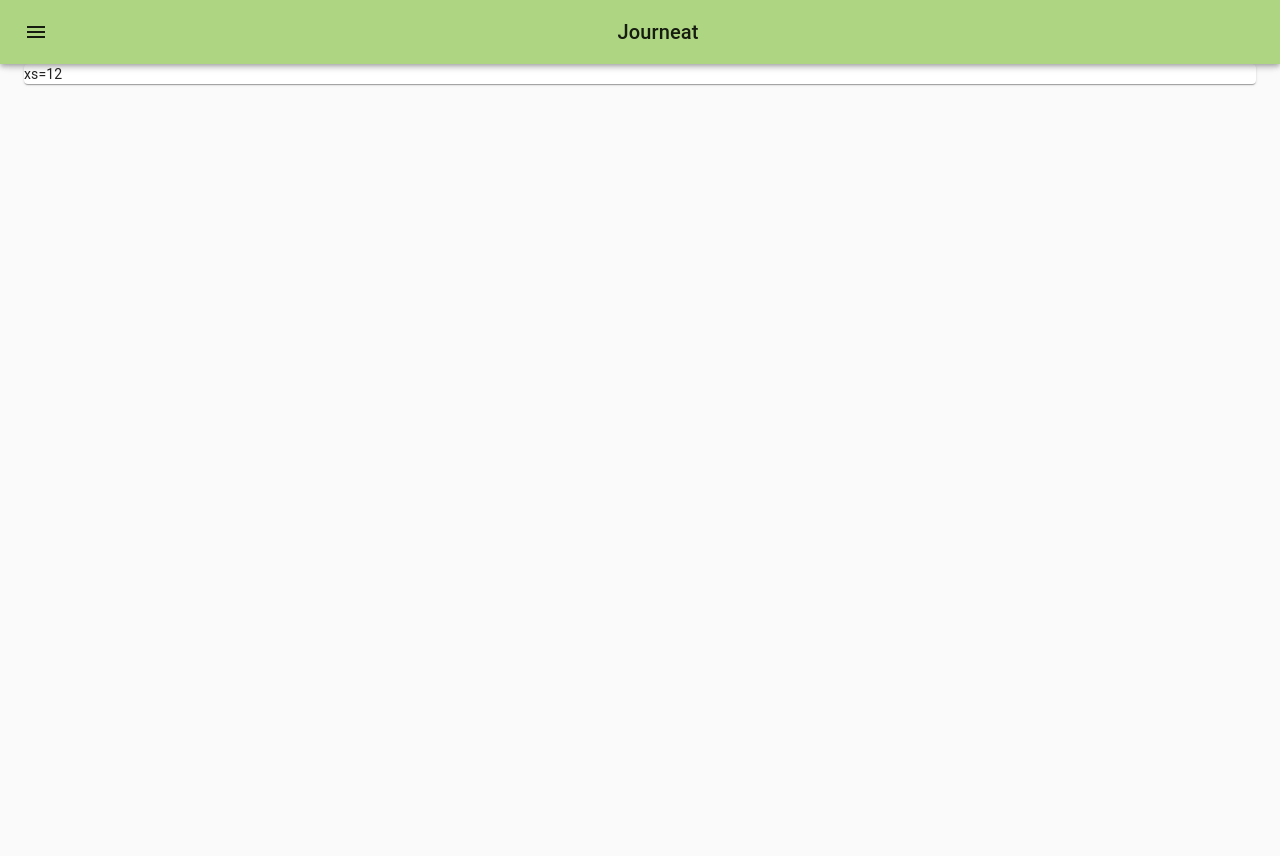
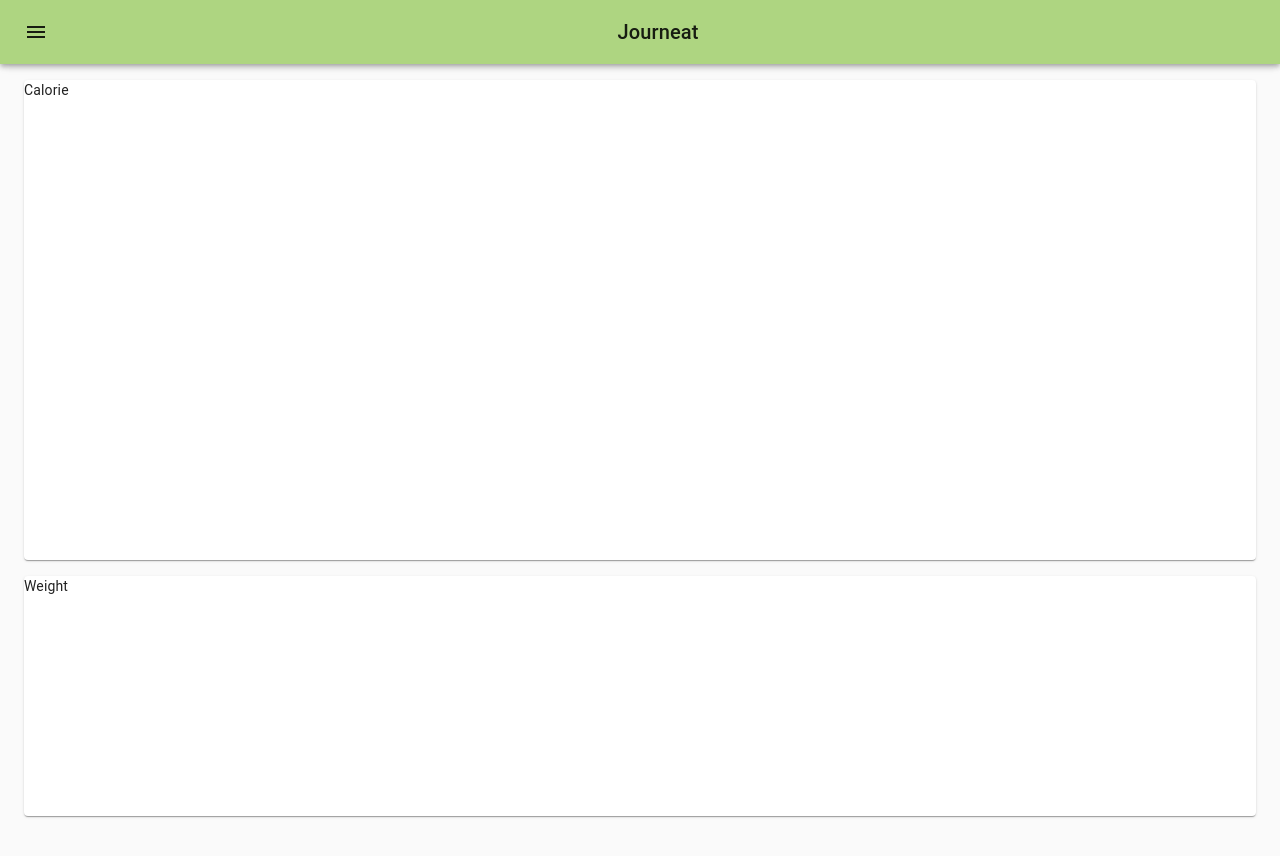
Before and after one commit to alngo/Journeat, a React (Create React App) app: page / in a window 1280 px wide. Shown: the top 856 px of the page. Before the commit the page ends 800 px from the top, so only its background shows below. Built offline with nearby package versions, Linux system fonts and the light colour scheme.

Commit message:
feat(ui): add 2 chart box.

```diff
--- a/src/components/AppBar/AppBar.tsx
+++ b/src/components/AppBar/AppBar.tsx
@@ -1,11 +1,11 @@
-import React from "react"
-import MaterialAppBar from '@material-ui/core/AppBar';
-import useScrollTrigger from '@material-ui/core/useScrollTrigger';
-import Toolbar from '@material-ui/core/Toolbar';
-import Typography from '@material-ui/core/Typography';
-import IconButton from '@material-ui/core/IconButton';
-import MenuIcon from '@material-ui/icons/Menu';
-import Slide from '@material-ui/core/Slide';
+import React from "react";
+import MaterialAppBar from "@material-ui/core/AppBar";
+import useScrollTrigger from "@material-ui/core/useScrollTrigger";
+import Toolbar from "@material-ui/core/Toolbar";
+import Typography from "@material-ui/core/Typography";
+import IconButton from "@material-ui/core/IconButton";
+import MenuIcon from "@material-ui/icons/Menu";
+import Slide from "@material-ui/core/Slide";
 
 interface Props {
   window?: () => Window;
@@ -19,23 +19,31 @@
 
 const HideOnScroll = (props: Props) => {
   const { children, window } = props;
-  const trigger = useScrollTrigger({ target: window ? window() : undefined });
+  const trigger = useScrollTrigger({
+    target: window ? window() : undefined,
+    threshold: 10,
+  });
 
   return (
     <Slide appear={false} direction="down" in={!trigger}>
       {children}
     </Slide>
   );
-}
+};
 
 const AppBar = (props: Props & DrawerProps) => {
-    const {isOpen, setOpen, ...other} = props;
+  const { isOpen, setOpen, ...other } = props;
   return (
     <React.Fragment>
       <HideOnScroll {...other}>
-                <MaterialAppBar >
+        <MaterialAppBar>
           <Toolbar>
-                        <IconButton edge="start" color="inherit" aria-label="menu" onClick={() => setOpen(!isOpen)}>
+            <IconButton
+              edge="start"
+              color="inherit"
+              aria-label="menu"
+              onClick={() => setOpen(!isOpen)}
+            >
               <MenuIcon />
             </IconButton>
             <Typography variant="h6">Journeat</Typography>
@@ -45,7 +53,7 @@
       </HideOnScroll>
       <Toolbar />
     </React.Fragment>
-    )
-}
+  );
+};
 
 export default AppBar;
--- a/src/components/AppContainer/AppContainer.tsx
+++ b/src/components/AppContainer/AppContainer.tsx
@@ -1,16 +1,28 @@
 import React from "react";
 import Container from "@material-ui/core/Container";
-import Paper from "@material-ui/core/Paper";
-import Grid from "@material-ui/core/Grid";
+import ChartCalorie from "components/ChartCalorie/ChartCalorie";
+import ChartWeight from "components/ChartWeight/ChartWeight";
+import { makeStyles } from "@material-ui/core/styles";
+
+const useStyles = makeStyles((theme) => ({
+  content: {
+    height: "100vh",
+    flexGrow: 1,
+    overflow: "auto",
+    display: "flex",
+  },
+}));
+
 const AppContainer = () => {
+  const classes = useStyles();
+
   return (
-    <Container maxWidth="xl">
-      <Grid container spacing={3}>
-        <Grid item xs={12}>
-          <Paper>xs=12</Paper>
-        </Grid>
-      </Grid>
-    </Container>
+    <main className={classes.content}>
+      <Container maxWidth="xl">
+        <ChartCalorie height="60%" />
+        <ChartWeight height="30%" />
+      </Container>
+    </main>
   );
 };
 
--- /dev/null
+++ b/src/components/ChartCalorie/ChartCalorie.tsx
@@ -0,0 +1,20 @@
+import React from "react";
+import Box from "@material-ui/core/Box";
+import FHPaper from "components/FHPaper/FHPaper";
+
+interface Props {
+  height: string;
+}
+
+const ChartCalorie = (props: Props) => {
+  const { height } = props;
+  return (
+    <Box my={2} height={height}>
+      <FHPaper>
+        <div>Calorie</div>
+      </FHPaper>
+    </Box>
+  );
+};
+
+export default ChartCalorie;
--- /dev/null
+++ b/src/components/ChartWeight/ChartWeight.tsx
@@ -0,0 +1,20 @@
+import React from "react";
+import Box from "@material-ui/core/Box";
+import FHPaper from "components/FHPaper/FHPaper";
+
+interface Props {
+  height: string;
+}
+
+const ChartWeight = (props: Props) => {
+  const { height } = props;
+  return (
+    <Box my={2} height={height}>
+      <FHPaper>
+        <div>Weight</div>
+      </FHPaper>
+    </Box>
+  );
+};
+
+export default ChartWeight;
--- /dev/null
+++ b/src/components/FHPaper/FHPaper.tsx
@@ -0,0 +1,22 @@
+import React from "react";
+import Paper from "@material-ui/core/Paper";
+import { makeStyles } from "@material-ui/core/styles";
+
+interface Props {
+  children?: React.ReactElement;
+}
+
+const useStyles = makeStyles((theme) => ({
+  paper: {
+    height: "100%",
+  },
+}));
+
+const FHPaper = (props: Props) => {
+  const classes = useStyles();
+  const { children } = props;
+
+  return <Paper className={classes.paper}>{children}</Paper>;
+};
+
+export default FHPaper;
```
Lines whose indentation alone changed are shown as unchanged.
